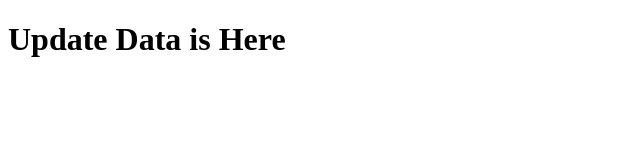
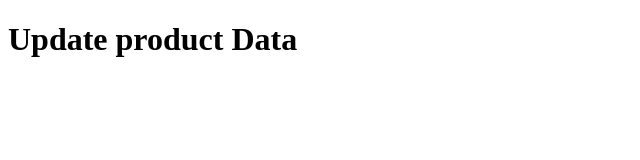
Before and after one commit to iahmadiqbal/TanStack-Query-CRUD, a Next.js app: page / in a window 1280 px wide. Shown: the top 160 px of the page, without its empty margins (0-640 px from the left). Built offline with nearby package versions, Linux system fonts and the light colour scheme.

Commit message:
h1 updated

```diff
--- a/src/app/components/updateproduct/page.jsx
+++ b/src/app/components/updateproduct/page.jsx
@@ -1,7 +1,7 @@
 const UpdateProduct = () => {
   return (
     <>
-      <h1>Update Data is Here</h1>
+      <h1>Update product Data</h1>
     </>
   );
 };
```
